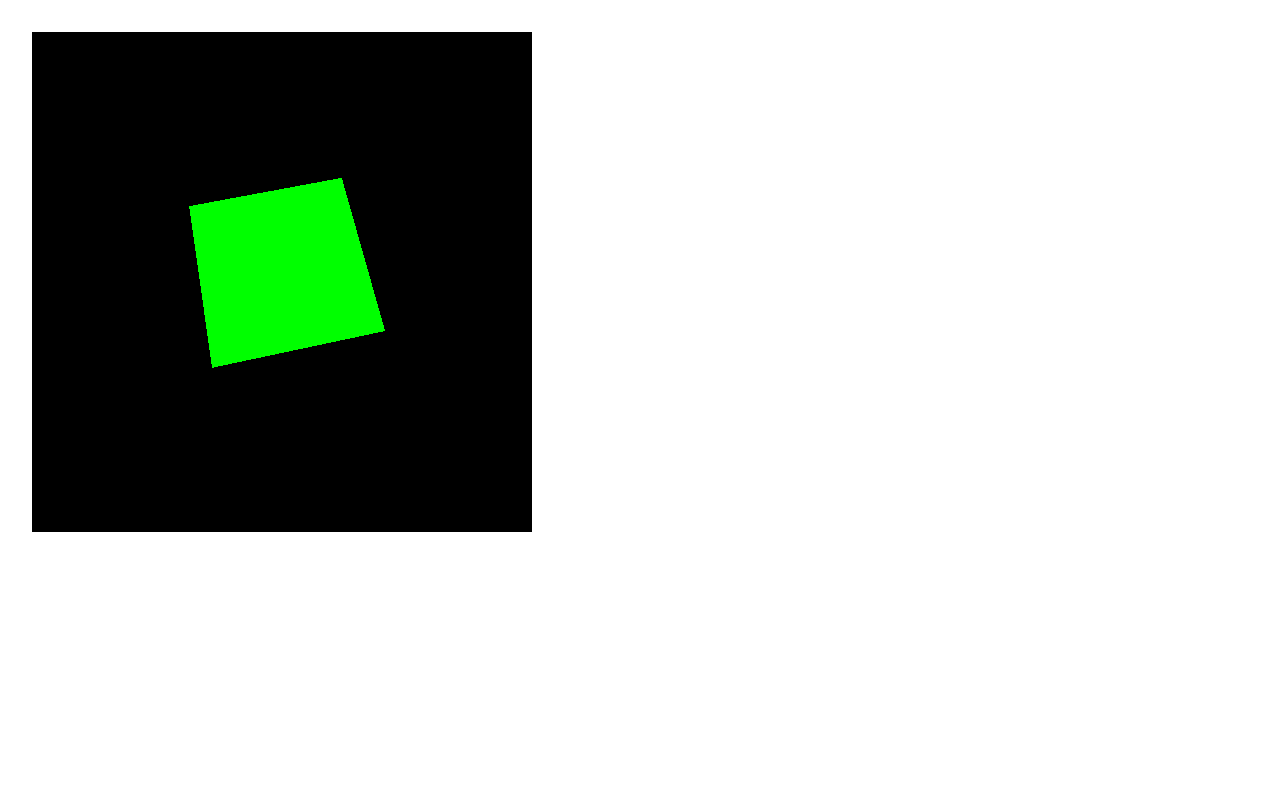
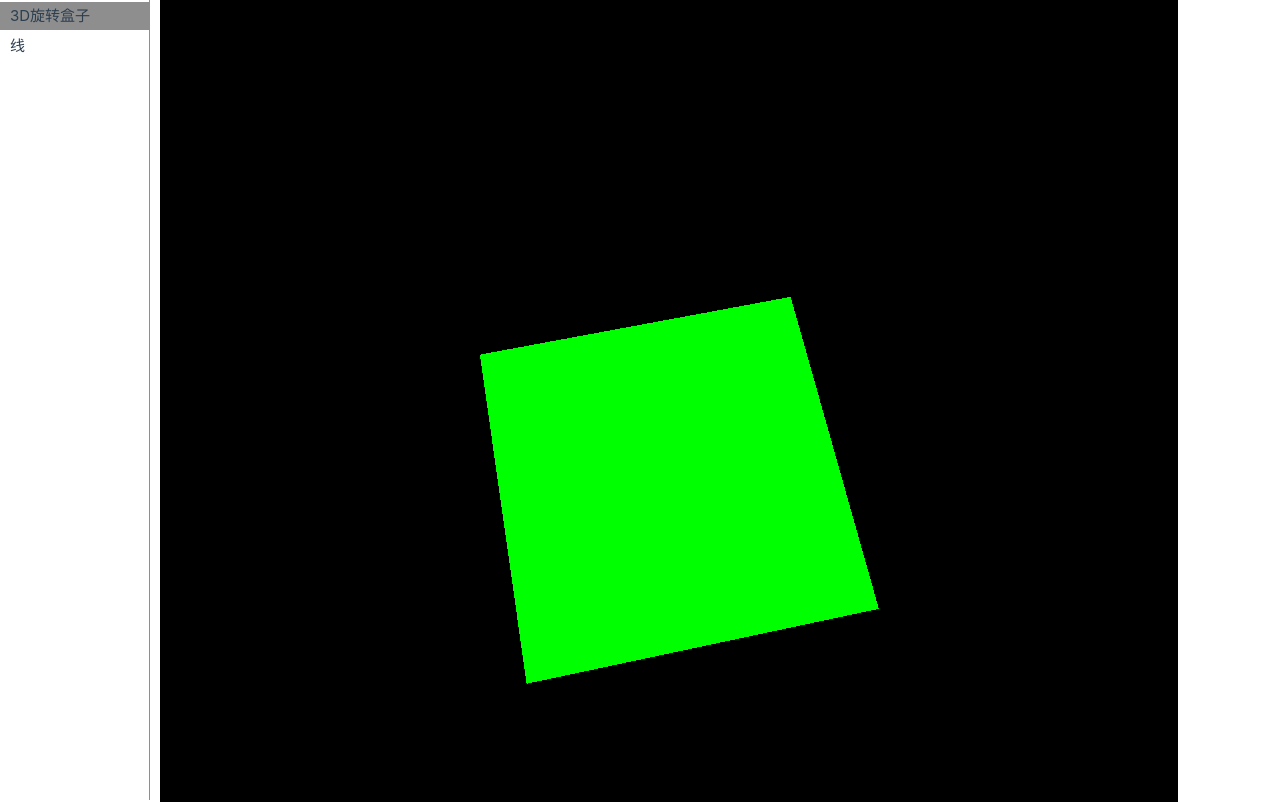
Before and after one commit to Yinyiran/threejs, a Vue app: page / in a window 1280 px wide. Shown: the top 802 px of the page. Built offline with nearby package versions, Linux system fonts and the light colour scheme.

Commit message:
feat: 增加tab页签

```diff
--- a/src/App.vue
+++ b/src/App.vue
@@ -1,6 +1,50 @@
+<template>
+  <div class="app">
+    <div class="menu">
+      <div class="menu-item" :class="{ active: r.path === route.path }" v-for="r in allRoutes" :key="r.path" @click="goToMenu(r)">
+        {{ r.meta?.title }}
+      </div>
+    </div>
+    <RouterView class="content" />
+  </div>
+</template>
+
 <script setup lang="ts">
+import { useRouter, useRoute } from 'vue-router'
+
+const router = useRouter()
+const route = useRoute()
+const allRoutes = router.getRoutes()
+
+function goToMenu(r: any) {
+  router.push(r.path)
+}
 </script>
 
-<template>
-  <RouterView />
-</template>
+<style lang="scss">
+.app {
+  display: flex;
+  height: 100%;
+}
+.menu {
+  flex: 0 0 150px;
+  border-right: 1px solid #8e8e8e;
+  .menu-item {
+    padding: 2px 10px;
+    margin: 2px 0;
+    cursor: pointer;
+    transition: all 0.2s;
+    &.active {
+      background-color: #8e8e8e;
+    }
+    &:hover {
+      opacity: 0.8;
+      background-color: #8e8e8e;
+    }
+  }
+}
+.content {
+  padding-left: 10px;
+  flex: 1;
+}
+</style>
--- a/src/assets/main.css
+++ b/src/assets/main.css
@@ -2,6 +2,5 @@
 
 #app {
   margin: 0 auto;
-  padding: 2rem;
   height: 100vh;
 }
--- a/src/router/index.ts
+++ b/src/router/index.ts
@@ -1,5 +1,4 @@
 import { createRouter, createWebHistory } from 'vue-router'
-import ThreeDemo from '../views/ThreeDemo.vue'
 
 const router = createRouter({
   history: createWebHistory(import.meta.env.BASE_URL),
@@ -7,9 +6,15 @@ const router = createRouter({
     {
       path: '/',
       name: 'home',
-      component: ThreeDemo
+      component: () => import('@/views/index.vue'),
+      meta: { title: '3D旋转盒子' }
     },
-
+    {
+      path: '/line',
+      name: 'line',
+      component: () => import('@/views/line.vue'),
+      meta: { title: '线' }
+    }
   ]
 })
 
--- a/src/views/ThreeDemo.vue
+++ b/src/views/index.vue
@@ -1,19 +1,25 @@
 <template>
-  <div id="box"></div>
+  <div class="index">
+    <div id="box"></div>
+    <button @click="startTimer">旋转</button>
+    <button @click="stopTimer">停止</button>
+  </div>
 </template>
 <script setup lang="ts">
 import * as THREE from 'three'
 import { onMounted } from 'vue'
+
 const scene = new THREE.Scene()
 const camera = new THREE.PerspectiveCamera(90, 1, 0.1, 1000)
 
 const renderer = new THREE.WebGLRenderer()
-renderer.setSize(500, 500)
 
 onMounted(() => {
-  console.log(renderer.domElement);
+  const box = document.getElementById('box') as HTMLElement
+  box.appendChild(renderer.domElement)
 
-  document.getElementById('box')?.appendChild(renderer.domElement)
+  renderer.setSize(box.offsetWidth / 1.1, box.offsetWidth / 1.1)
+  animate()
 })
 
 const geometry = new THREE.BoxGeometry(1, 1, 1)
@@ -23,20 +29,27 @@ scene.add(cube)
 
 camera.position.z = 2
 
+let timer: number
 // 定时滚动
 function animate() {
-  requestAnimationFrame(animate)
-
+  timer = requestAnimationFrame(animate)
   cube.rotation.x += 0.01
   cube.rotation.y += 0.01
 
   renderer.render(scene, camera)
 }
-animate()
+
+function stopTimer() {
+  console.log(timer)
+
+  cancelAnimationFrame(timer)
+}
+function startTimer() {
+  animate()
+}
 </script>
 <style>
 #box {
   width: 100%;
-  height: 100%;
 }
 </style>
--- /dev/null
+++ b/src/views/line.vue
@@ -0,0 +1,9 @@
+<template>
+  <div class="line">线</div>
+</template>
+<script setup lang="ts"></script>
+<style lang="scss" scoped>
+.line {
+  flex: 1;
+}
+</style>
```
